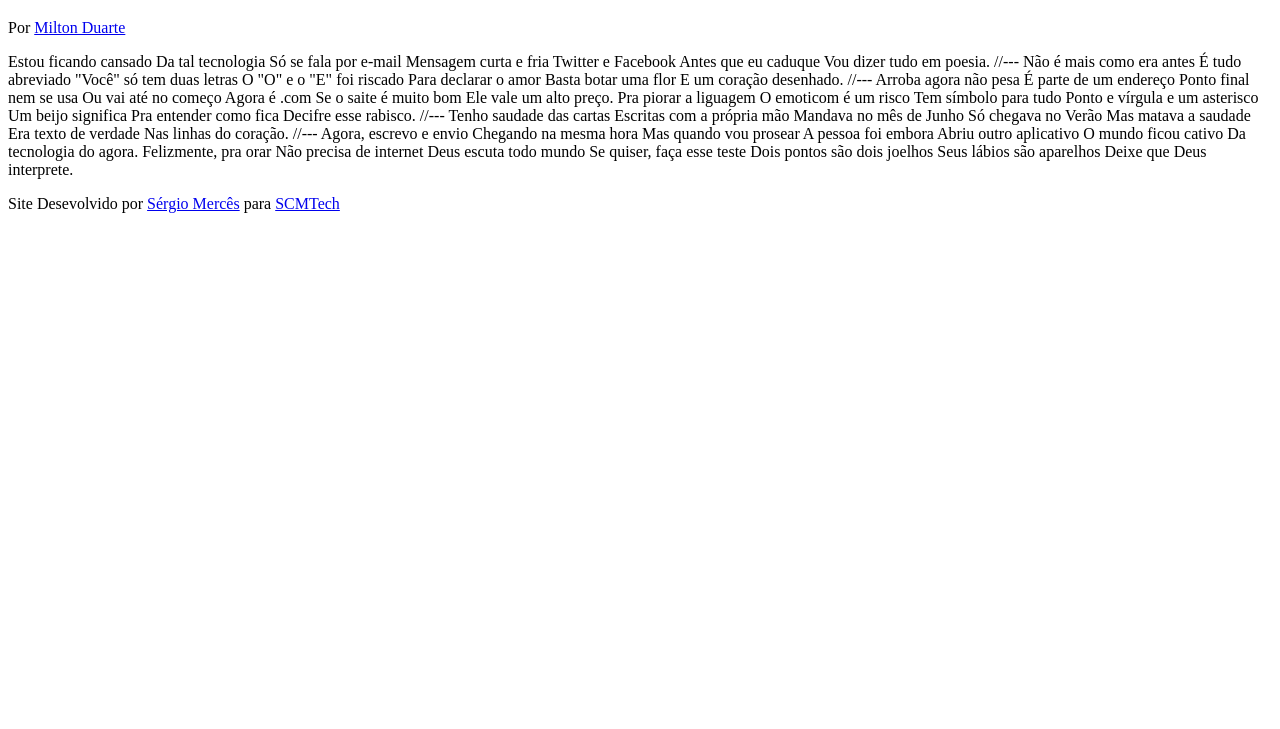
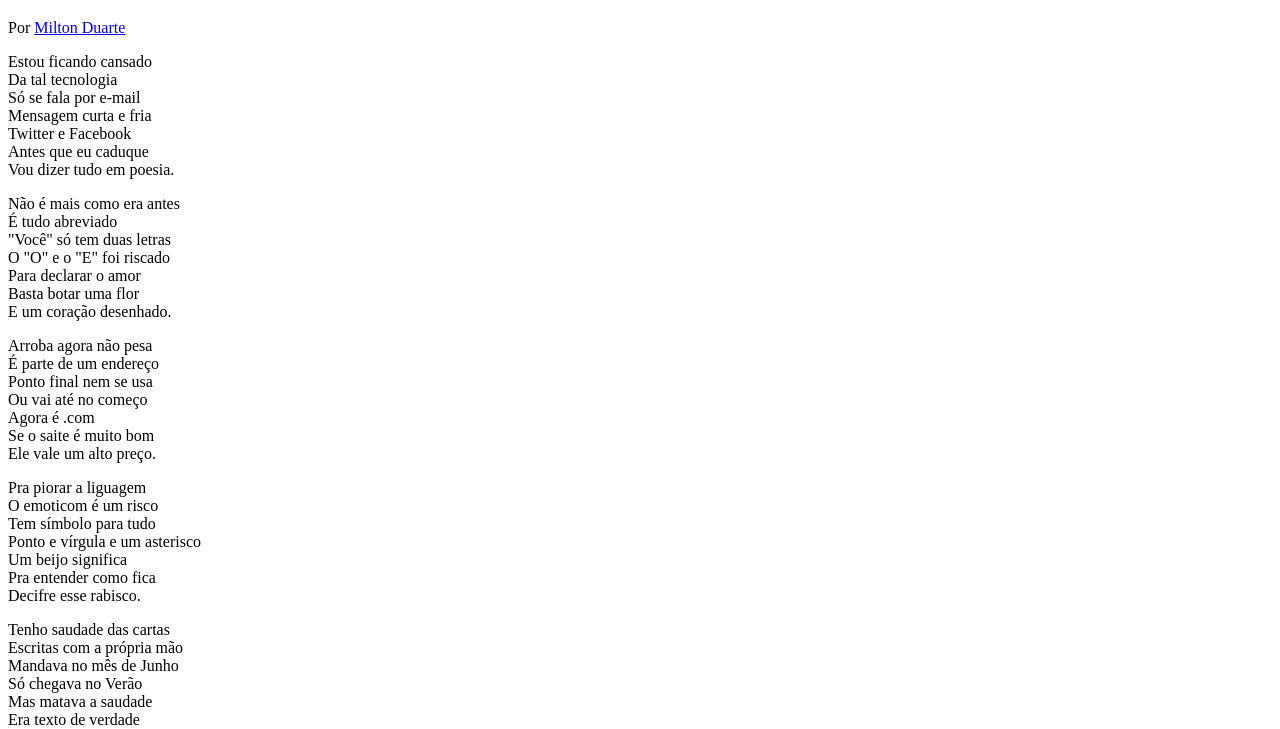
Before and after one commit to sergiomerces/site-cordel, a plain HTML site: page index.html in a window 1280 px wide. Shown: the part 61-790 px from the top of the page. Drawn offline with Linux system fonts and the light colour scheme.

Commit message:
formatação de estrofes e linhas

```diff
--- a/index.html
+++ b/index.html
@@ -14,69 +14,85 @@
         </p>
     </header>
 
-Estou ficando cansado
-Da tal tecnologia
-Só se fala por e-mail
-Mensagem curta e fria
-Twitter e Facebook
-Antes que eu caduque
+    <section>
+        <p>
+            Estou ficando cansado<br>
+            Da tal tecnologia<br>
+            Só se fala por e-mail<br>
+            Mensagem curta e fria<br>
+            Twitter e Facebook<br>
+            Antes que eu caduque<br>
             Vou dizer tudo em poesia.
+        </p>
+    </section>
 
-//---
+    <section>
+        <p>
+            Não é mais como era antes <br>
+            É tudo abreviado <br>
+            "Você" só tem duas letras <br>
+            O "O" e o "E" foi riscado <br>
+            Para declarar o amor <br>
+            Basta botar uma flor <br>
+            E um coração desenhado.
+        </p>
+    </section>
 
-Não é mais como era antes
-É tudo abreviado
-"Você" só tem duas letras
-O "O" e o "E" foi riscado
-Para declarar o amor
-Basta botar uma flor
-E um coração desenhado.
+    <section>
+        <p>
+            Arroba agora não pesa <br>
+            É parte de um endereço <br>
+            Ponto final nem se usa <br>
+            Ou vai até no começo <br>
+            Agora é .com <br>
+            Se o saite é muito bom <br>
+            Ele vale um alto preço.
+        </p>
 
-//---
+        <p>
+            Pra piorar a liguagem <br>
+            O emoticom é um risco <br>
+            Tem símbolo para tudo <br>
+            Ponto e vírgula e um asterisco <br>
+            Um beijo significa <br>
+            Pra entender como fica <br>
+            Decifre esse rabisco.
+        </p>
+    </section>
 
-Arroba agora não pesa
-É parte de um endereço
-Ponto final nem se usa
-Ou vai até no começo
-Agora é .com
-Se o saite é muito bom
-Ele vale um alto preço.
+    <section>
+        <p>
+            Tenho saudade das cartas <br>
+            Escritas com a própria mão <br>
+            Mandava no mês de Junho <br>
+            Só chegava no Verão <br>
+            Mas matava a saudade <br>
+            Era texto de verdade <br>
+            Nas linhas do coração.
+        </p>
+    </section>
 
-Pra piorar a liguagem
-O emoticom é um risco
-Tem símbolo para tudo
-Ponto e vírgula e um asterisco
-Um beijo significa
-Pra entender como fica
-Decifre esse rabisco.
+    <section>
+        <p>
+            Agora, escrevo e envio <br>
+            Chegando na mesma hora <br>
+            Mas quando vou prosear <br>
+            A pessoa foi embora <br>
+            Abriu outro aplicativo <br>
+            O mundo ficou cativo <br>
+            Da tecnologia do agora.
+        </p>
 
-//---
-
-Tenho saudade das cartas
-Escritas com a própria mão
-Mandava no mês de Junho
-Só chegava no Verão
-Mas matava a saudade
-Era texto de verdade
-Nas linhas do coração.
-
-//---
-
-Agora, escrevo e envio
-Chegando na mesma hora
-Mas quando vou prosear
-A pessoa foi embora
-Abriu outro aplicativo
-O mundo ficou cativo
-Da tecnologia do agora.
-
-Felizmente, pra orar
-Não precisa de internet
-Deus escuta todo mundo
-Se quiser, faça esse teste
-Dois pontos são dois joelhos
-Seus lábios são aparelhos
+        <p>
+            Felizmente, pra orar <br>
+            Não precisa de internet <br>
+            Deus escuta todo mundo <br>
+            Se quiser, faça esse teste <br>
+            Dois pontos são dois joelhos <br>
+            Seus lábios são aparelhos <br>
             Deixe que Deus interprete.
+        </p>
+    </section>
 
     <footer>
         <p>
```
Lines whose indentation alone changed are shown as unchanged.
